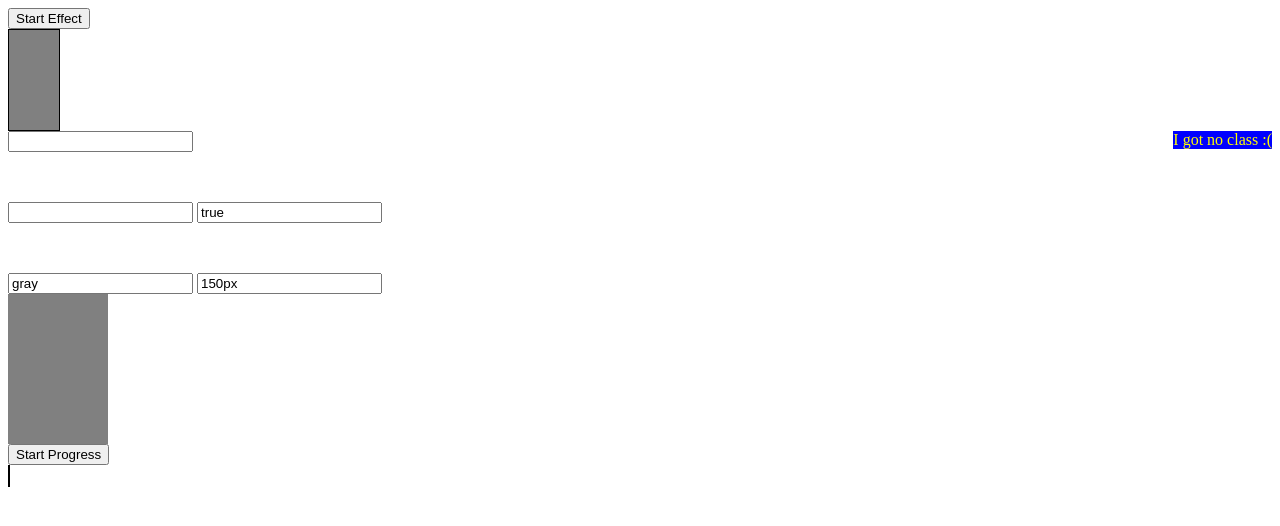
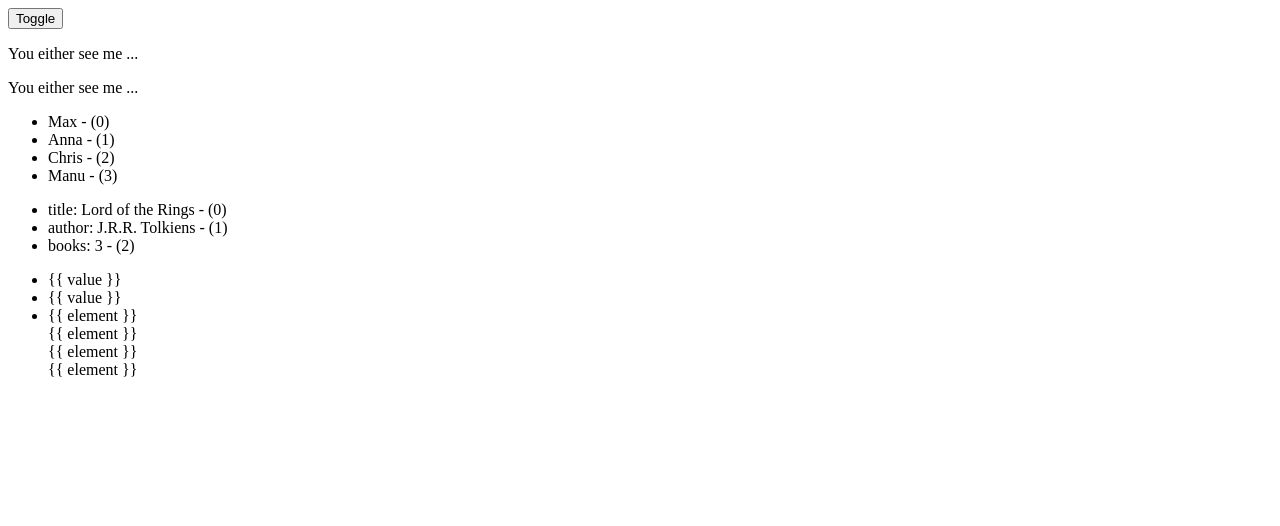
Before and after one commit to mislavsraka/Vue-project, a Vue app: page / in a window 1280 px wide. Shown: the top 526 px of the page. Built offline with nearby package versions, Linux system fonts and the light colour scheme.

Commit message:
Done exercise 5 object for

```diff
--- a/index.html
+++ b/index.html
@@ -7,35 +7,34 @@
   </head>
   <body>
     <div id="exercise">
-	  <!-- 1) Start the Effect with the Button. The Effect should alternate the "highlight" or "shrink" class on each new setInterval tick (attach respective class to the div with id "effect" below) -->
+	  <!-- 1) Hook up the button to toggle the display of the two paragraphs. Use both v-if and v-show and inspect the elements to see the difference -->
 	  <div>
-	    <button @click="startEffect">Start Effect</button>
-	    <div id="effect" v-bind:class="effectClasses"></div>
+	    <button @click="isShown = !isShown">Toggle</button>
+	    <p v-if="isShown">You either see me ...</p>
+	    <p v-else>...or me</p>
+	    <p v-show="isShown">You either see me ...</p>
+	    <p v-show="!isShown">...or me</p>
 	  </div>
-	  <!-- 2) Create a couple of CSS classes and attach them via the array syntax -->
-	  <div v-bind:class="[float, 'blue', 'text-color']">I got no class :(</div>
-	  <!-- 3) Let the user enter a class (create some example classes) and attach it -->
-	  <div>
-	    <input type="text" v-model="userClass">
-	    <div v-bind:class="[{visible: true}, userClass]"></div>
-	  </div>
-	  <!-- 4) Let the user enter a class and enter true/ false for another class (create some example classes) and attach the classes -->
-	  <div>
-	    <input type="text" v-model="userClass">
-	    <input type="text" v-model="isVisible">
-	    <div v-bind:class="[{visible: isVisible}, userClass]"></div>
-	  </div>
-	  <!-- 5) Repeat 3) but now with values for styles (instead of class names). Attach the respective styles.  -->
-	  <div>
-	    <input type="text" v-model="myStyle.backgroundColor">
-	    <input type="text" v-model="myStyle.height">
-	    <div v-bind:style="myStyle"></div>
-	  </div>
-	  <!-- 6) Create a simple progress bar with setInterval and style bindings. Start it by hitting the below button. -->
-	  <div>
-	    <button v-on:click="startProgress">Start Progress</button>
-	    <div v-bind:class="['progress-bar']" v-bind:style="progressBar"></div>
-	  </div>
+	  <!-- 2) Output an <ul> of array elements of your choice. Also print the index of each element. -->
+	  <ul>
+	    <li v-for="(element, index) in array">{{ element }} - ({{ index }})</li>
+	  </ul>
+	  <!-- 3) Print all key-value pairs of the following object: {title: 'Lord of the Rings', author: 'J.R.R. Tolkiens', books: '3'}. Also print the index of each item. -->
+	  <ul>
+	    <li v-for="(value, keyName, i) in myObject">{{ keyName }}: {{ value}} - ({{ i }})
+	    </li>
+	  </ul>
+	  <!-- 4) Print the following object (only the values) and also create a nested loop for the array: {name: 'TESTOBJECT', data: [1.67, 1.33, 0.98, 2.21]} (hint: use v-for and v-if to achieve this) -->
+	  <ul>
+	    <li v-for="value in testData">
+	      <template v-if="Array.isArray(value)">
+	        <div v-for="element in value">{‌{ element }}</div>
+	      </template>
+	      <template v-else>
+	        {‌{ value }}
+	      </template>
+	    </li>
+	  </ul>
 	</div>
   </body>
 </html>
--- a/src/main.js
+++ b/src/main.js
@@ -11,39 +11,17 @@
 new Vue({
 	el: '#exercise',
   data: {
-  	effectClasses: {
-  		highlight: false,
-  		shrink: true
-  	},
-    float: 'float',
-    userClass: '',
-    isVisible: true,
-    myStyle: {
-      width: '100px',
-      height: '150px',
-      backgroundColor: 'gray'
+  	isShown: true,
+    array: ['Max', 'Anna', 'Chris', 'Manu'],
+    myObject: {
+      title: 'Lord of the Rings',
+      author: 'J.R.R. Tolkiens',
+      books: '3',
     },
-    progressBar: {
-      width: '0px',
-      backgroundColor: 'red'
-    }
-  },
-  methods: {
-    startEffect: function() {
-     var vm = this;
-      setInterval(function() {
-      vm.effectClasses.highlight = !vm.effectClasses.highlight;
-        vm.effectClasses.shrink = !vm.effectClasses.shrink;
-      }, 1000);
+    testData: {
+      name: 'TESTOBJECT',
+      id: 10,
+      data: [1.67, 1.33, 0.98, 2.21]
     },
-    startProgress: function() {
-    var vm = this;
-      var width = 0;
-
-    setInterval(function() {
-      width = width + 10;
-      vm.progressBar.width = width + 'px';
-      }, 500);
-    }
   }
 });
```
